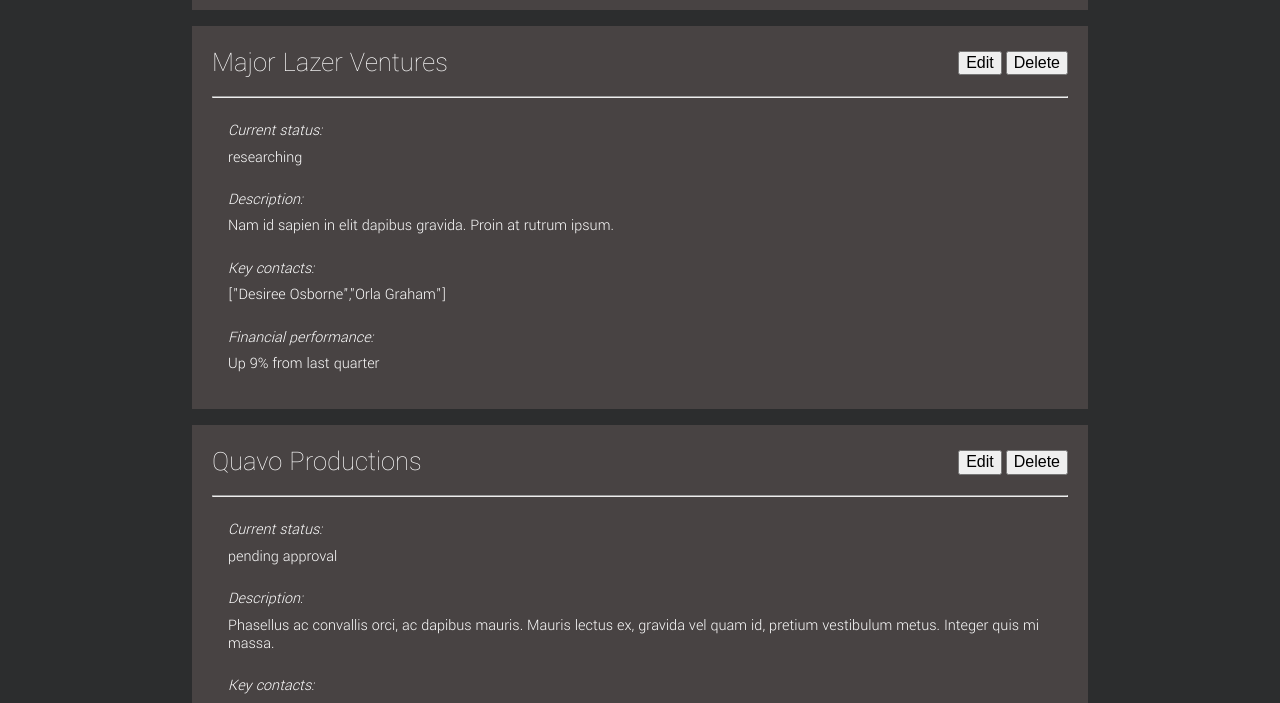
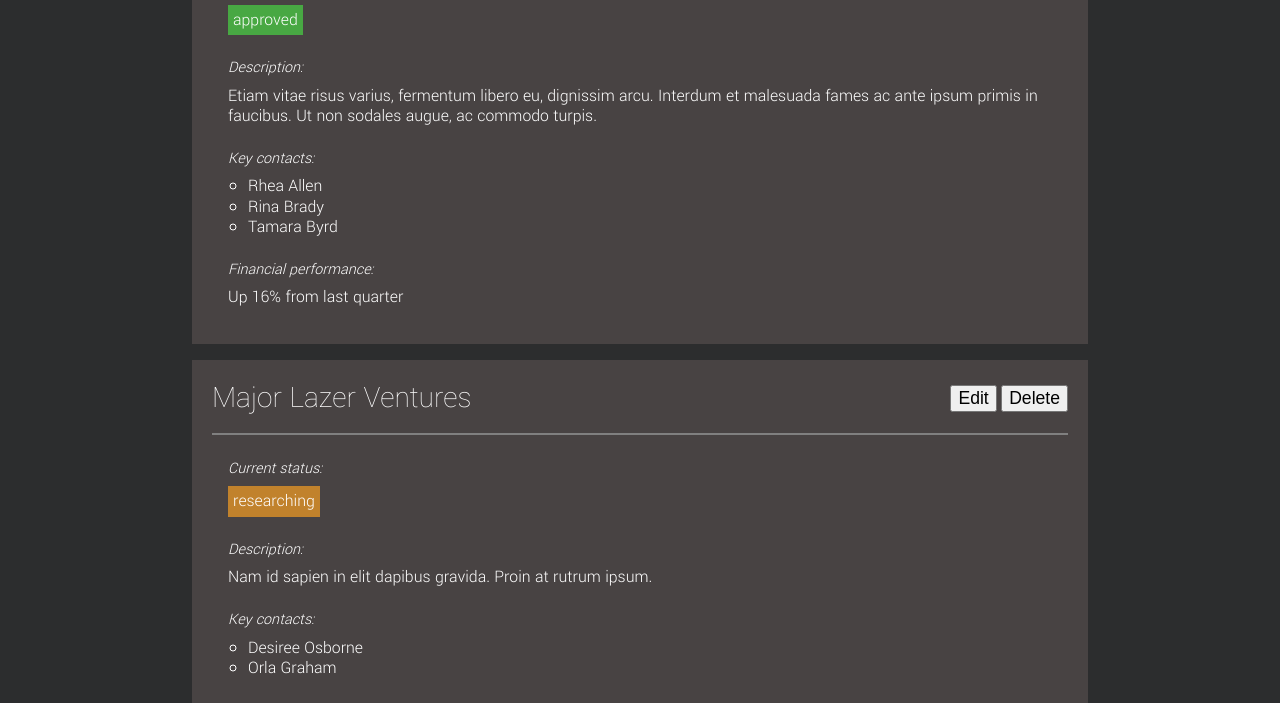
Before and after one commit to johnnycopes/insiten-challenge, a website: page index.html in a window 1280 px wide. Shown: the part 2097-2800 px from the top of the page. Drawn offline with Linux system fonts and the light colour scheme.

Commit message:
continues refining layout

```diff
--- a/css/input.scss
+++ b/css/input.scss
@@ -12,6 +12,10 @@ $bg-color: #2C2D2E;
 $darker-bg-color: #101010;
 $target-bg-color: #484343;
 $action-color: #0193FF;
+$researching: #C1822C;
+$pending-approval: #245FA4;
+$approved: #48A843;
+$declined: #D03B3B;
 
 $font-stack: 'Yantramanav', 'HelveticaNeue', 'Helvetica Neue', 'Helevtica', 'Lucida Grande', 'Trebuchet MS', sans-serif;
 
@@ -76,7 +80,7 @@ body {
   color: $font-color;
   background: $bg-color;
   font-family: $font-stack;
-  font-size: 1rem;
+  font-size: 1.1rem;
   font-weight: 300;
 }
 
@@ -84,7 +88,7 @@ html, body {
   position: relative;
 }
 
-p {margin-bottom: 1.3em;}
+hr { border: 1px solid gray; }
 
 h1, h2, h3, h4 {
   margin: 1.414em 0 0.5em;
@@ -96,14 +100,9 @@ h1 {
   margin-top: 0;
   font-size: 3.157em;
 }
-
 h2 {font-size: 2.369em;}
-
 h3 {font-size: 1.777em;}
-
 h4 {font-size: 1.333em;}
-
-small, .font-small {font-size: 0.75em;}
 
 ul {
   list-style: none;
@@ -113,6 +112,8 @@ ul {
 img {
   display: block;
 }
+
+p {margin-bottom: 1.3em;}
 
 a {
   display: block;
@@ -198,8 +199,21 @@ footer {
     display: block;
     font-style: italic;
     margin-bottom: 0.5rem;
+    font-size: 1rem;
   }
   p { margin: 0; }
+}
+
+.status {
+  display: inline-block;
+  padding: 5px;
+}
+
+.key-contacts {
+  list-style: circle;
+  padding-left: 20px;
+
+  li { margin: 0; }
 }
 
 
@@ -233,6 +247,10 @@ footer {
   display: block;
   clear: both;
 }
+.researching { background: $researching; }
+.pending-approval { background: $pending-approval; }
+.approved { background: $approved; }
+.declined { background: $declined; }
 
 
 // ########################
--- a/js/app.js
+++ b/js/app.js
@@ -81,7 +81,6 @@ app.factory('storage', function () {
 
 app.controller('HomeController', function($rootScope, $scope, $stateParams, $state, storage) {
   $scope.targets = storage.targets;
-
   $scope.expand = function(target) {
 
   }
--- a/templates/home.html
+++ b/templates/home.html
@@ -12,7 +12,7 @@
             <ul>
                 <li class="category">
                     <span>Current status:</span>
-                    <p>{{target.status}}</p>
+                    <p ng-class="{'pending-approval': target.status === 'pending approval', 'researching': target.status === 'researching', 'approved': target.status === 'approved', 'declined': target.status === 'declined'}" class="status">{{target.status}}</p>
                 </li>
                 <li class="category">
                     <span>Description:</span>
@@ -20,7 +20,9 @@
                 </li>
                 <li class="category">
                     <span>Key contacts:</span>
-                    <p>{{target.keyContacts}}</p>
+                    <ul class="key-contacts">
+                        <li ng-repeat="contact in target.keyContacts">{{contact}}</li>
+                    </ul>
                 </li>
                 <li class="category">
                     <span>Financial performance:</span>
```
Also changed, not shown: css/styles.css, 1 other file.
